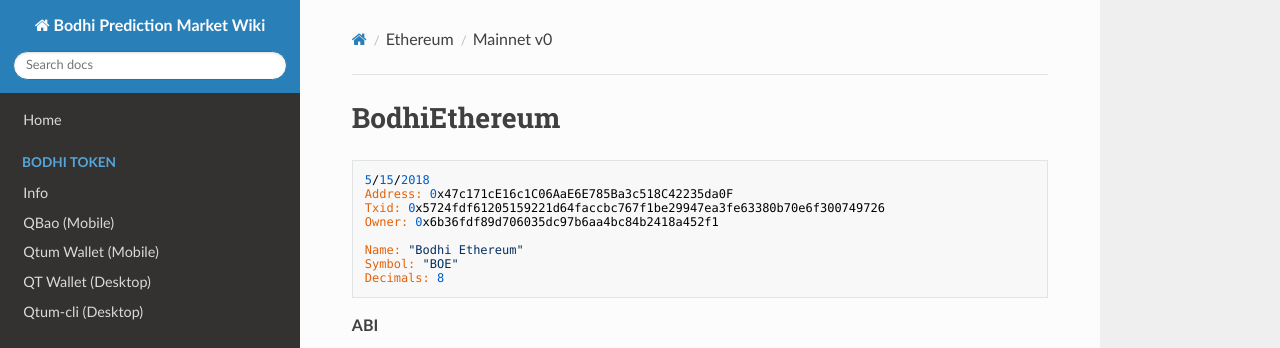
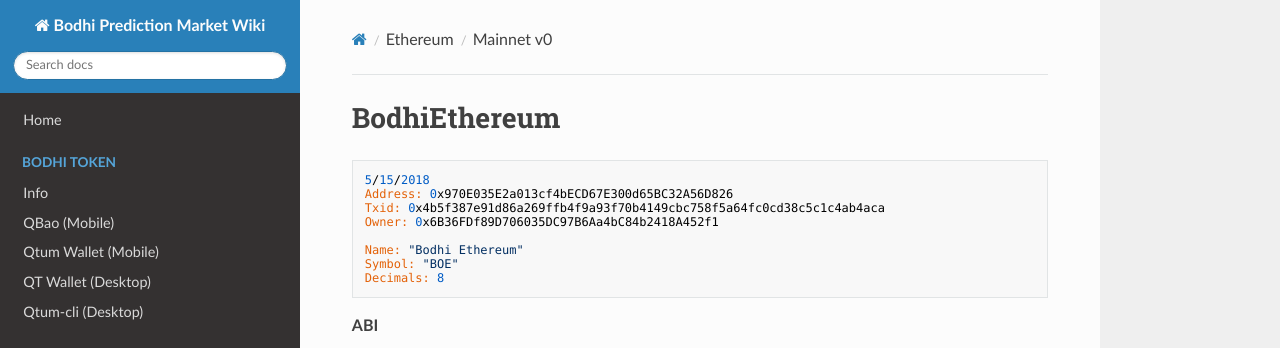
Before and after one commit to bodhiproject/wiki, an MkDocs documentation site: the page built from docs/ethereum/mainnet_v0.md, in a window 1280 px wide. Shown: the top 348 px of the page. Built offline with MkDocs 1.6.1, drawn with Linux system fonts in a browser that asks for light colours; nearby versions of some CDN libraries; comment, search, counter and statistics services are not loaded; old or Windows-style settings are respelled for this version of MkDocs; some of the changed lines change nothing that is shown.

Commit message:
Change boe contract v0 data

```diff
--- a/docs/ethereum/mainnet_v0.md
+++ b/docs/ethereum/mainnet_v0.md
@@ -1,9 +1,9 @@
 # BodhiEthereum
 
     5/15/2018
-    Address: 0x47c171cE16c1C06AaE6E785Ba3c518C42235da0F
-    Txid: 0x5724fdf61205159221d64faccbc767f1be29947ea3fe63380b70e6f300749726
-    Owner: 0x6b36fdf89d706035dc97b6aa4bc84b2418a452f1
+    Address: 0x970E035E2a013cf4bECD67E300d65BC32A56D826
+    Txid: 0x4b5f387e91d86a269ffb4f9a93f70b4149cbc758f5a64fc0cd38c5c1c4ab4aca
+    Owner: 0x6B36FDf89D706035DC97B6Aa4bC84b2418A452f1
 
     Name: "Bodhi Ethereum"
     Symbol: "BOE"
```
